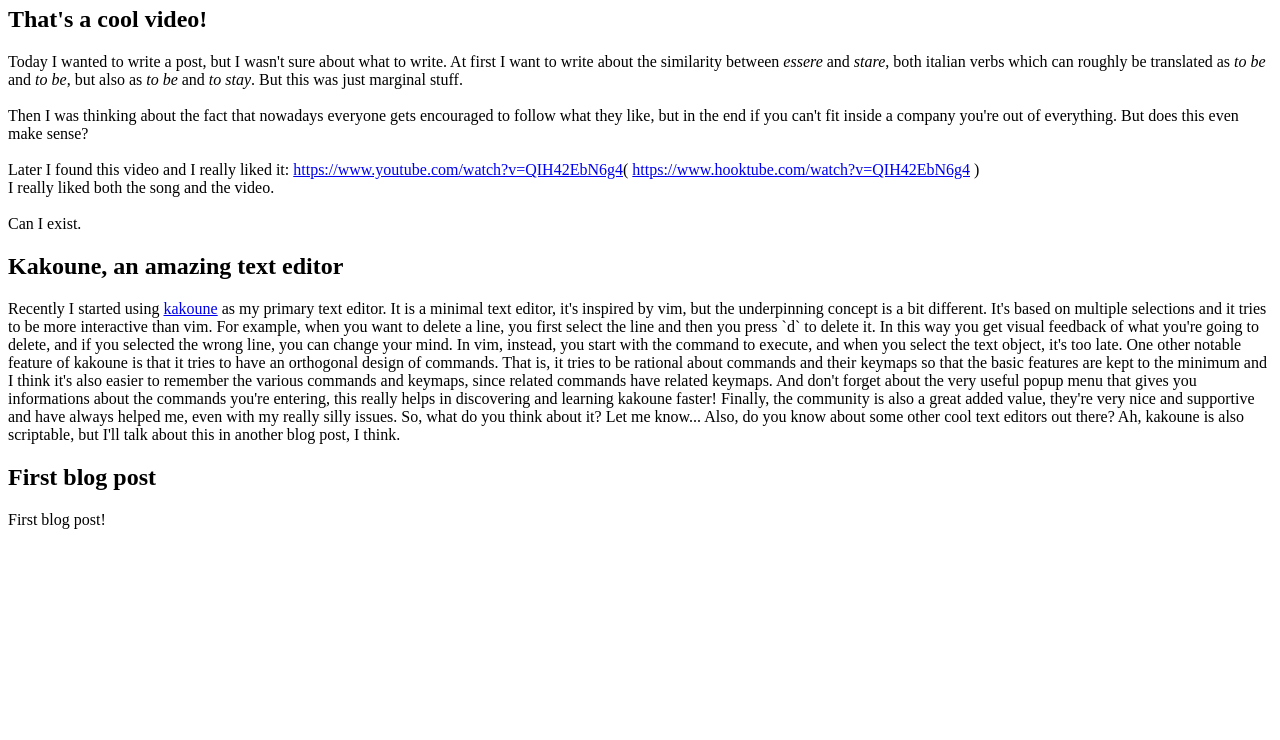
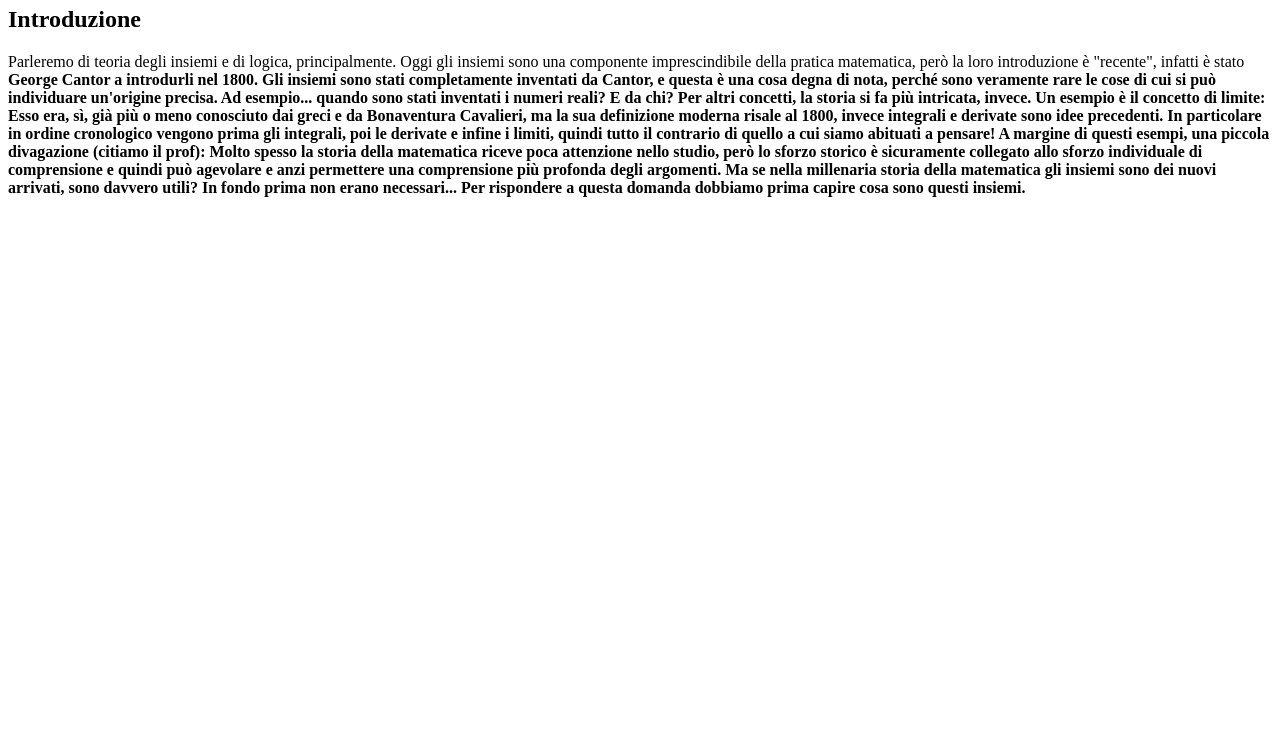
Before and after one commit to Franciman/Franciman.github.io, a plain HTML site: page index.html in a window 1280 px wide. Shown: the part 60-800 px from the top of the page. Drawn offline with Linux system fonts and the light colour scheme.

Commit message:
Inizio appunti Logica e Fondamenti

```diff
--- a/index.html
+++ b/index.html
@@ -1,48 +1,34 @@
 <html>
 <head>
-    <title>Oddities in hevens</title>
+    <title>Logica e Fondamenti di Matematica</title>
 </head>
 <body>
-    <h1>Oddities in hevens</h1>
+    <h1>Logica e Fondamenti di Matematica</h1>
     <div>
-        <h2>That's a cool video!</h2>
+        <h2>Introduzione</h2>
         <p>
-        Today I wanted to write a post, but I wasn't sure about what to write.
-        At first I want to write about the similarity between <em>essere</em> and <em>stare</em>, both italian verbs which can roughly
-        be translated as <em>to be</em> and <em>to be</em>, but also as <em>to be</em> and <em>to stay</em>. But this was just marginal stuff.
-        <br><br>
-        Then I was thinking about the fact that nowadays everyone gets encouraged to follow what they like,
-        but in the end if you can't fit inside a company you're out of everything. But does this even make sense?
-        <br><br>
-        Later I found this video and I really liked it: <a href="https://www.youtube.com/watch?v=QIH42EbN6g4">https://www.youtube.com/watch?v=QIH42EbN6g4</a>( <a href="https://www.hooktube.com/watch?v=QIH42EbN6g4">https://www.hooktube.com/watch?v=QIH42EbN6g4</a> )
-        <br>
-        I really liked both the song and the video.
-        <br><br>
-        Can I exist.
+        Parleremo di teoria degli insiemi e di logica, principalmente.
+        Oggi gli insiemi sono una componente imprescindibile della pratica matematica, però la loro introduzione
+        è "recente", infatti è stato <b>George Cantor<b> a introdurli nel 1800.
+
+        Gli insiemi sono stati completamente inventati da Cantor, e questa è una cosa degna di nota,
+        perché sono veramente rare le cose di cui si può individuare un'origine precisa.
+        Ad esempio... quando sono stati inventati i numeri reali? E da chi?
+
+        Per altri concetti, la storia si fa più intricata, invece. Un esempio è il concetto di limite:
+        Esso era, sì, già più o meno conosciuto dai greci e da Bonaventura Cavalieri, ma la sua definizione
+        moderna risale al 1800, invece integrali e derivate sono idee precedenti. In particolare in ordine cronologico
+        vengono prima gli integrali, poi le derivate e infine i limiti, quindi tutto il contrario di quello a cui siamo abituati a pensare!
+
+        A margine di questi esempi, una piccola divagazione (citiamo il prof):
+        Molto spesso la storia della matematica riceve poca attenzione nello studio,
+        però lo sforzo storico è sicuramente collegato allo sforzo individuale di comprensione
+        e quindi può agevolare e anzi permettere una comprensione più profonda degli argomenti.
+
+
+        Ma se nella millenaria storia della matematica gli insiemi sono dei nuovi arrivati, sono davvero utili? In fondo prima non erano necessari...
+        Per rispondere a questa domanda dobbiamo prima capire cosa sono questi insiemi.
         </p>
-    </div>
-    <div>
-        <h2>Kakoune, an amazing text editor</h2>
-        <p>Recently I started using <a href="https://github.com/mawww/kakoune">kakoune</a> as my primary text editor.
-        It is a minimal text editor, it's inspired by vim, but the underpinning concept is a bit different.
-        It's based on multiple selections and it tries to be more interactive than vim. For example, when you want to delete a line,
-        you first select the line and then you press `d` to delete it. In this way you get visual feedback of what you're going to delete,
-        and if you selected the wrong line, you can change your mind.
-        In vim, instead, you start with the command to execute, and when you select the text object, it's too late.
-        One other notable feature of kakoune is that it tries to have an orthogonal design of commands.
-        That is, it tries to be rational about commands and their keymaps so that the basic features are kept to the minimum
-        and I think it's also easier to remember the various commands and keymaps, since related commands have related keymaps.
-        And don't forget about the very useful popup menu that gives you informations about the commands you're entering,
-        this really helps in discovering and learning kakoune faster!
-        Finally, the community is also a great added value, they're very nice and supportive and have always helped me, even with my really silly issues.
-        So, what do you think about it? Let me know... Also, do you know about some other cool text editors out there?
-
-        Ah, kakoune is also scriptable, but I'll talk about this in another blog post, I think.
-        </p>
-    </div>
-    <div>
-        <h2>First blog post</h2>
-        <p>First blog post!</p>
     </div>
 </body>
 </html>
```
Also changed, not shown: oddities_in_hevens/index.html (added, +48 -0 lines).
